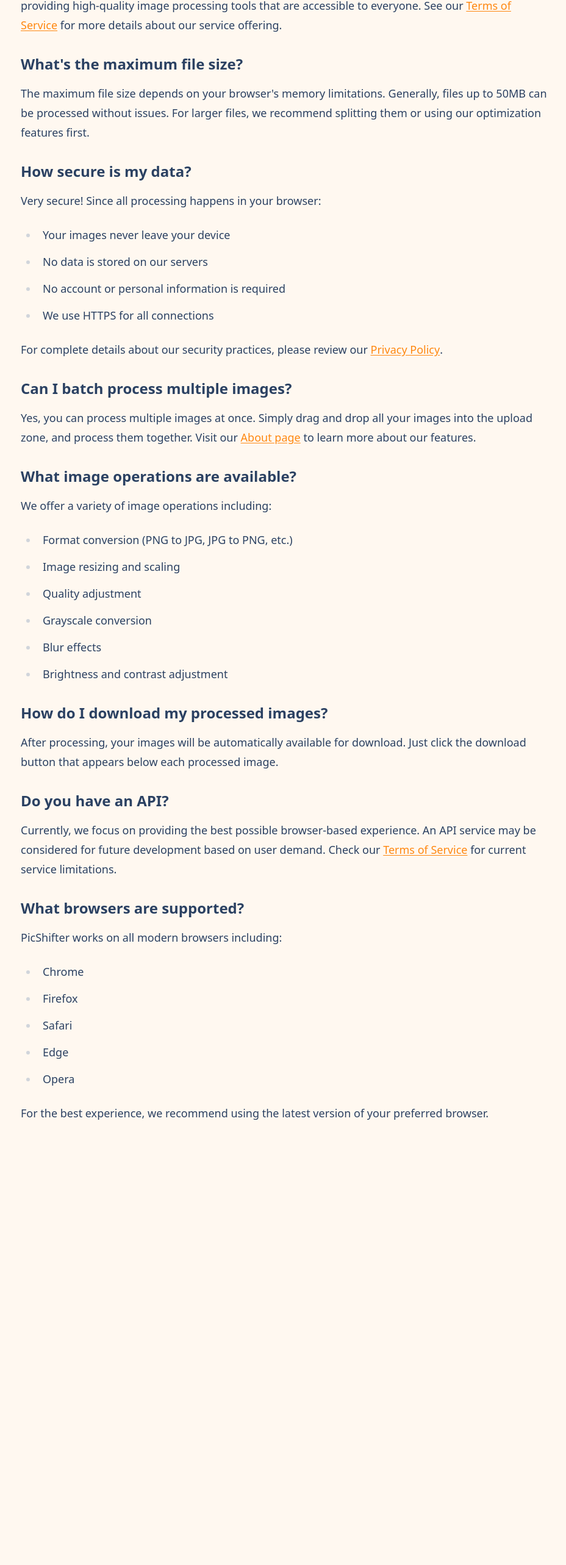
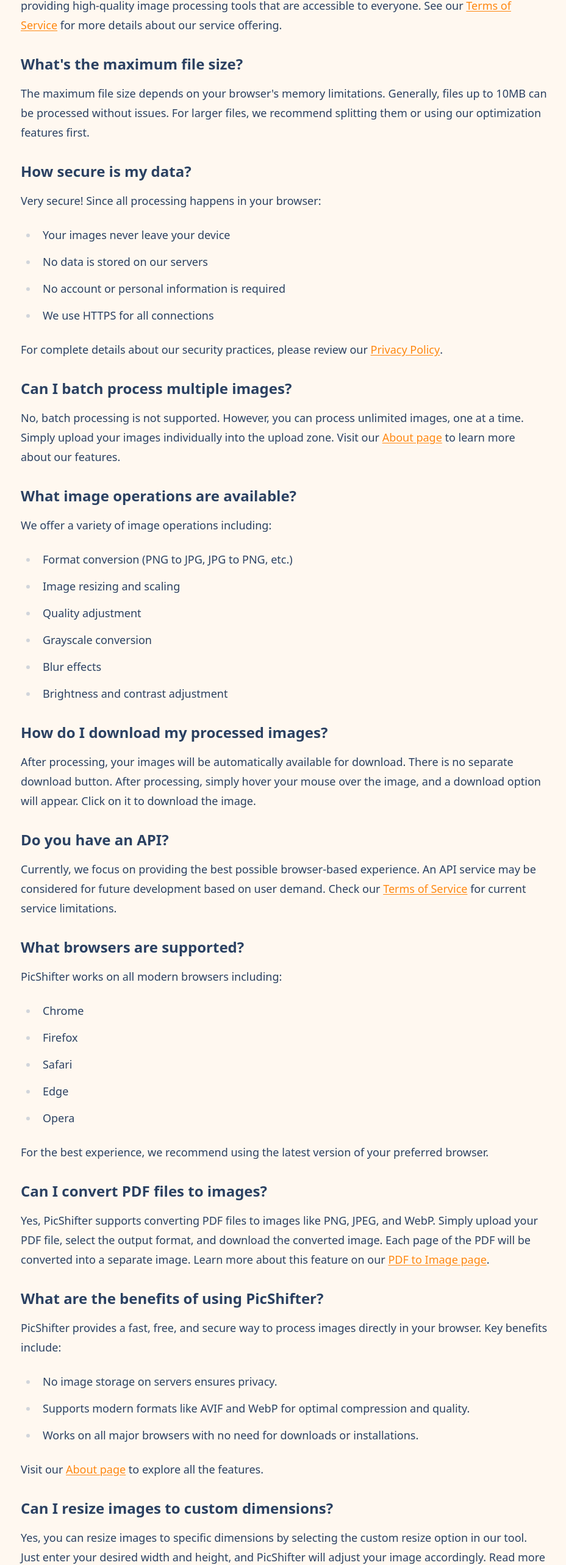
Before and after one commit to Freundlyapps/PicShifter, a Next.js app: page /faq in a window 1280 px wide. Shown: the part 915-3481 px from the top of the page at 61% size, without its empty margins (174-1102 px from the left). Before the commit the page ends 2820 px from the top, so only its background shows below. Built offline with nearby package versions, Linux system fonts and the light colour scheme.

Commit message:
updated faq.mdx , added more relevant content

```diff
--- a/app/content/faq.mdx
+++ b/app/content/faq.mdx
@@ -22,7 +22,7 @@
 
 ## What's the maximum file size?
 
-The maximum file size depends on your browser's memory limitations. Generally, files up to 50MB can be processed without issues. For larger files, we recommend splitting them or using our optimization features first.
+The maximum file size depends on your browser's memory limitations. Generally, files up to 10MB can be processed without issues. For larger files, we recommend splitting them or using our optimization features first.
 
 ## How secure is my data?
 
@@ -36,7 +36,7 @@
 
 ## Can I batch process multiple images?
 
-Yes, you can process multiple images at once. Simply drag and drop all your images into the upload zone, and process them together. Visit our [About page](/about) to learn more about our features.
+No, batch processing is not supported. However, you can process unlimited images, one at a time. Simply upload your images individually into the upload zone. Visit our [About page](/about) to learn more about our features.
 
 ## What image operations are available?
 
@@ -50,7 +50,7 @@
 
 ## How do I download my processed images?
 
-After processing, your images will be automatically available for download. Just click the download button that appears below each processed image.
+After processing, your images will be automatically available for download. There is no separate download button. After processing, simply hover your mouse over the image, and a download option will appear. Click on it to download the image.
 
 ## Do you have an API?
 
@@ -66,3 +66,42 @@
 - Opera
 
 For the best experience, we recommend using the latest version of your preferred browser.
+
+## Can I convert PDF files to images?
+
+Yes, PicShifter supports converting PDF files to images like PNG, JPEG, and WebP. Simply upload your PDF file, select the output format, and download the converted image. Each page of the PDF will be converted into a separate image. Learn more about this feature on our [PDF to Image page](/pdf-to-image).
+
+## What are the benefits of using PicShifter?
+
+PicShifter provides a fast, free, and secure way to process images directly in your browser. Key benefits include:
+- No image storage on servers ensures privacy.
+- Supports modern formats like AVIF and WebP for optimal compression and quality.
+- Works on all major browsers with no need for downloads or installations.
+
+Visit our [About page](/about) to explore all the features.
+
+## Can I resize images to custom dimensions?
+
+Yes, you can resize images to specific dimensions by selecting the custom resize option in our tool. Just enter your desired width and height, and PicShifter will adjust your image accordingly. Read more about this feature on our [Image Resizing page](/resize-image).
+
+## What is the difference between SVG and raster formats (e.g., PNG, JPEG)?
+
+SVG is a vector format, meaning it is resolution-independent and perfect for graphics like logos and illustrations. Raster formats like PNG and JPEG are pixel-based and are better suited for photographs. PicShifter allows you to convert between these formats with ease. Check out our [Convert to SVG page](/convert-to-svg) for more details.
+
+## What is the maximum image resolution supported?
+
+PicShifter supports processing images up to a resolution of 8000 x 8000 pixels. For larger resolutions, we recommend resizing the image before uploading it.
+
+## Do you support batch image editing?
+
+Currently, PicShifter processes images one at a time to ensure the highest quality and performance. For batch processing needs, we recommend processing images in small groups manually.
+
+## What is the difference between Grayscale and Blur effects?
+
+- **Grayscale:** Converts your image to shades of gray, removing all color information.
+- **Blur:** Softens the image by reducing fine details, often used for creating backgrounds or artistic effects.
+
+---
+
+### How to Use
+If you’re new to PicShifter, check out our [How to Use page](/how-to-use) for a step-by-step guide to get started.
```
